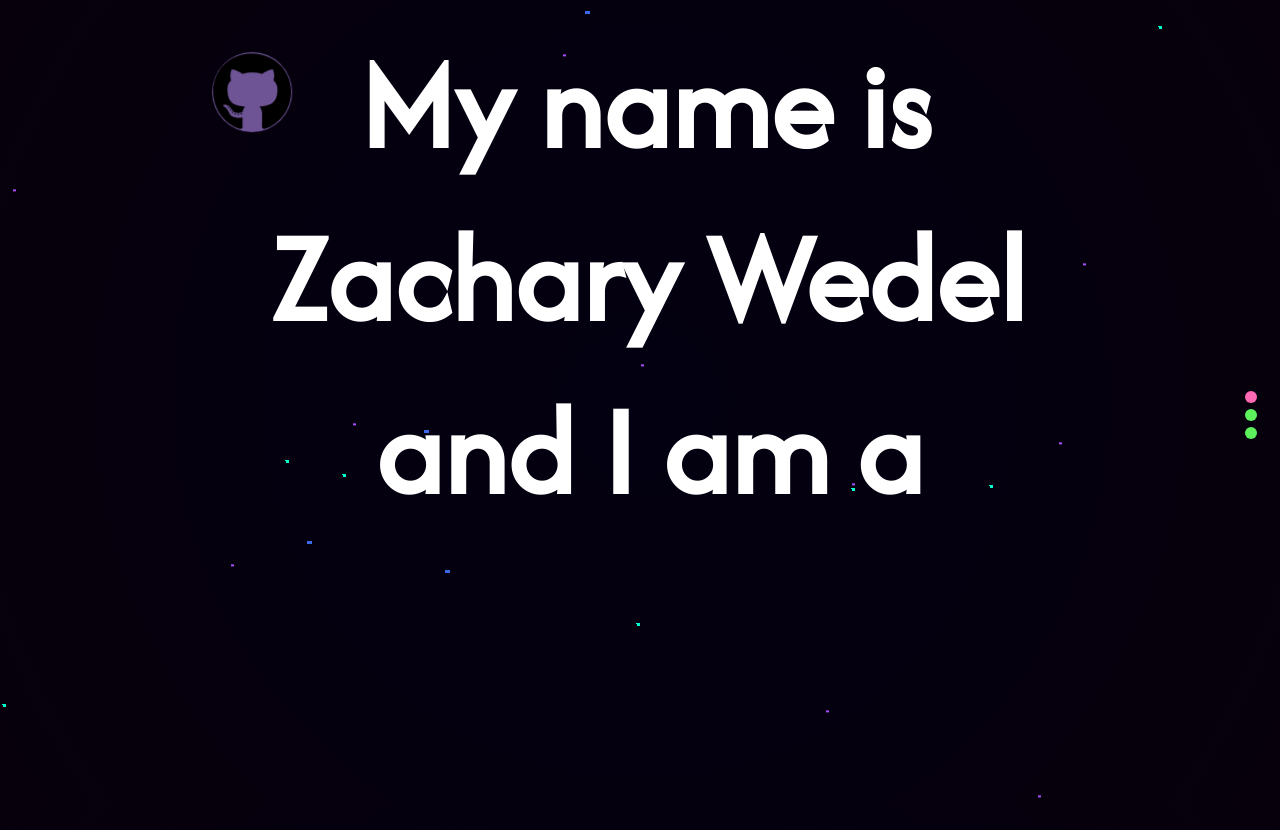
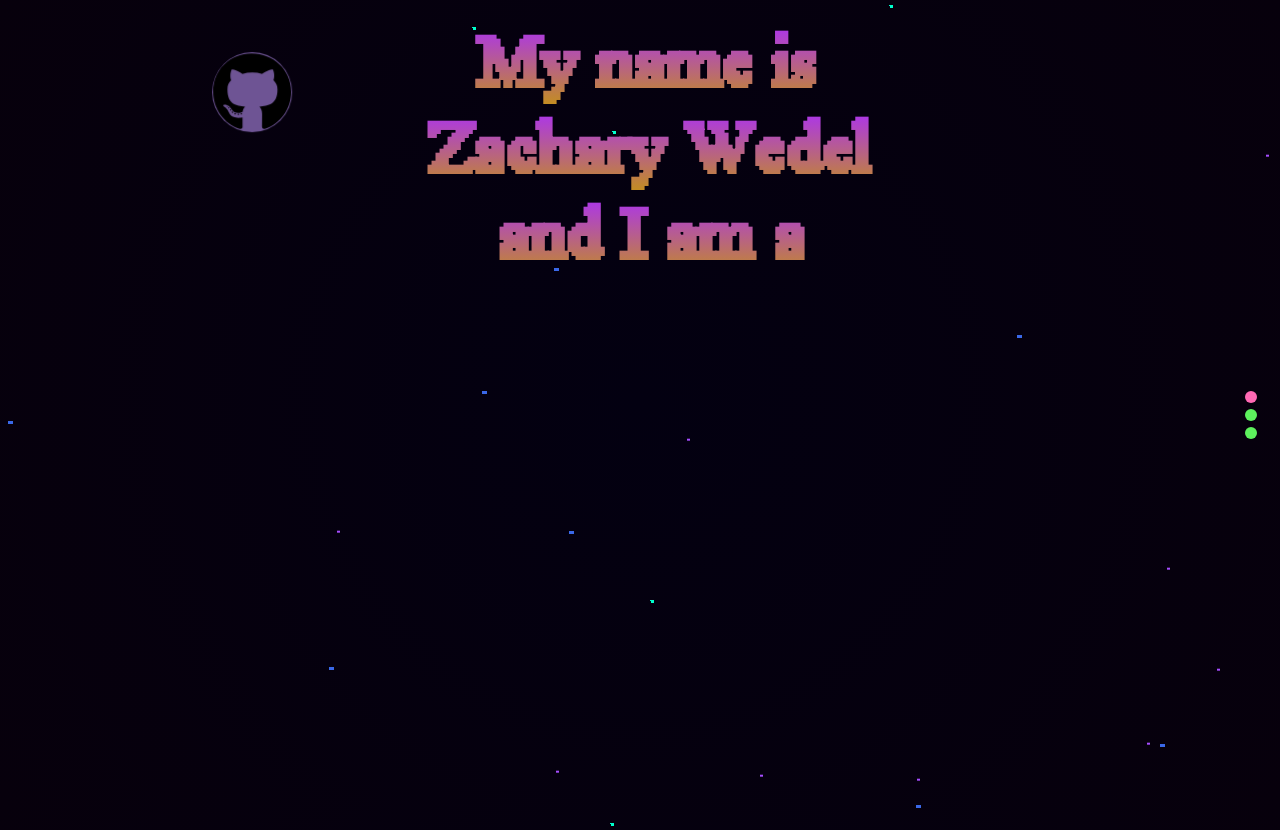
Before and after one commit to zaccmagicdev/personal_portfolio, a React (Create React App) app: page / in a window 1280 px wide. Built offline with nearby package versions, Linux system fonts and the light colour scheme.

Commit message:
UPDATE pixelated font looks cooler

```diff
--- a/src/components/App/App.scss
+++ b/src/components/App/App.scss
@@ -2,10 +2,9 @@ $screenWidth: 5120;
 $largeFont: 8em;
 
 @font-face {
-  font-family: "Afacad Flux";
-  src: url("../../../public/fonts/AfacadFlux-Regular.woff") format(woff);
+  font-family: "Pixelated Times New Roman";
+  src: url("../../../public/fonts/pixelated-times-new-roman.otf.woff2") format(woff2);
 }
-
 
 
 @function renderStars($amount, $color) {
@@ -21,6 +20,16 @@ $shadows-tiny: renderStars(100, "#00FFCC");
 $shadows-small: renderStars(700, "#FF4DFF");
 $shadows-medium: renderStars(400, "#A64DFF");
 $shadows-big: renderStars(200, "#3A68E8");
+
+p{
+  font-size: 22px;
+}
+
+h1{
+  background-image: linear-gradient(0deg,rgba(195, 141, 34, 1) 0%, rgba(170, 45, 253, 1) 100%);
+  background-clip: text;
+  color: transparent;
+}
 
 p, h1, div, h2{
   text-align: center;
@@ -44,7 +53,7 @@ body {
   background: -o-radial-gradient(circle, rgb(3, 0, 17) 0%, rgb(7, 0, 12) 100%);
   background: radial-gradient(circle, rgb(3, 0, 17) 0%, rgb(7, 0, 12) 100%);
   background-attachment: fixed;
-  font-family: "Afacad Flux", Arial, Helvetica;
+  font-family: "Pixelated Times New Roman", Arial, Helvetica;
   color: white;
   height: -webkit-fit-content;
   height: -moz-fit-content;
@@ -224,7 +233,7 @@ body {
 
 .app__about-me-text{
   max-width: 50%;
-  text-align: center;
+  margin-left: 25%;
 }
 
 .app__widgetsContainer{
@@ -248,12 +257,12 @@ body {
 
 @keyframes starMove {
   from {
+    -webkit-transform: translateY(-2000px);
+    transform: translateY(-2000px);
+  }
+  to {
     -webkit-transform: translateY(0px);
     transform: translateY(0px);
-  }
-  to {
-    -webkit-transform: translateY(-2000px);
-    transform: translateY(-2000px);
   }
 }
 
--- a/src/components/SlideShow/SlideShow.css
+++ b/src/components/SlideShow/SlideShow.css
@@ -1,11 +1,15 @@
 .slideshow{
-    max-width: 300px;
+    overflow: visible;
+    max-width: 200px;
+    max-height: 200px;
+    border: 1px solid red;
     display: flex;
+    justify-content: space-between;
 }
 
 .slideshow__image{
-    width: 100%;
-    height: 100%;
+    max-width: 300px;
+    height: 300px;
 }
 
 .slideshow__button{
--- a/src/components/SlideShow/SlideShow.js
+++ b/src/components/SlideShow/SlideShow.js
@@ -9,13 +9,11 @@ function SlideShow() {
   const nextImg = () => {index >= arraySize ? setIndex(0) : setIndex(index + 1)}
   const previousImg = () => {index <= 0 ? setIndex(arraySize) : setIndex(index - 1)}
 
-
-
   return (
   <div className="slideshow">
+     <button className="slideshow__button" type="button" onClick={() => {previousImg()}} />
     <img className="slideshow__image" src={authorImages[index].link}  />
-    <button type="slideshow__button" onClick={() => {previousImg(); console.log(index)}} />
-    <button type="slideshow__button" onClick={() => nextImg()} />
+    <button className="slideshow__button" type="button" onClick={() => nextImg()} />
   </div>);
 }
 
```
Also changed, not shown: public/fonts/pixelated-times-new-roman.otf.woff2 (added).
